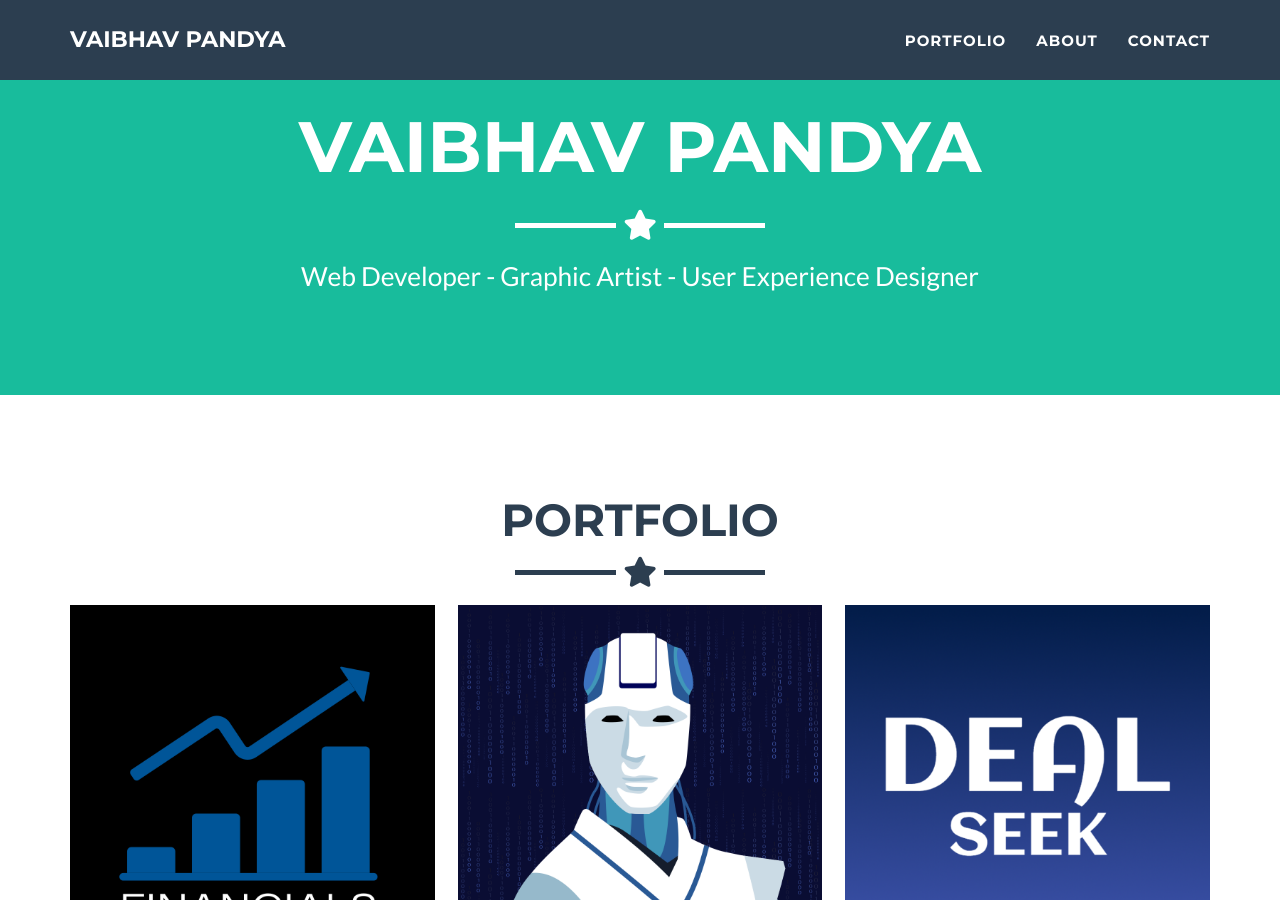
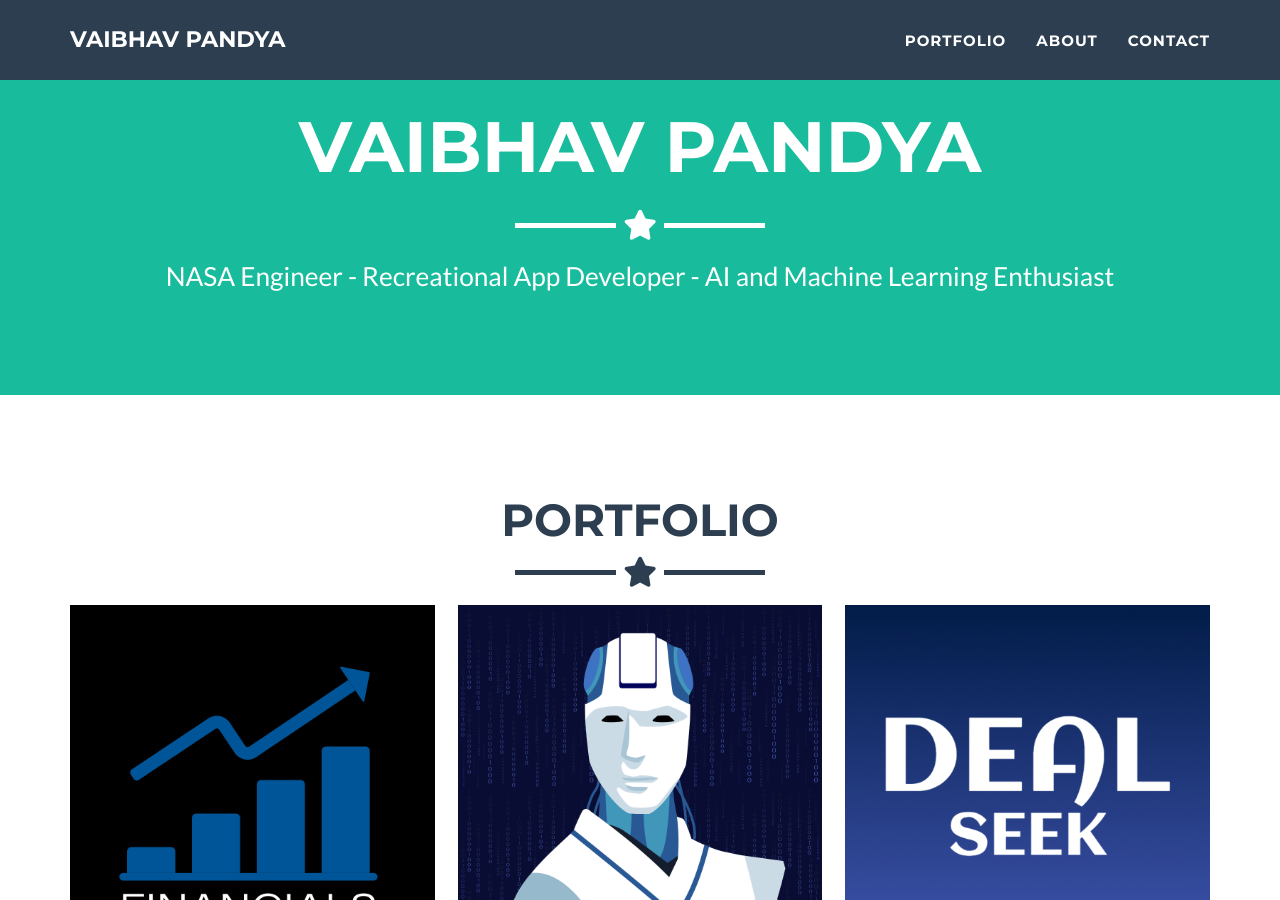
Before and after one commit to pandyav/pandyav.github.io, a Jekyll site: the page built from _posts/2014-07-18-project-1.markdown, in a window 1280 px wide and 900 px high, scrolled down 380 px. Built offline with Jekyll 4.4.1, drawn with Linux system fonts in a browser that asks for light colours.

Commit message:
main pic

```diff
--- a/_config.yml
+++ b/_config.yml
@@ -4,8 +4,9 @@ email: vpan316@gmail.com
 url: https://pandyav.github.io/
 description: "Write an awesome description for your new site here. You can edit this line in _config.yml. It will appear in your document head meta (for Google search results) and in your feed.xml site description."
 keywords: "your keywords, separated by commas"
-skills: "Web Developer - Graphic Artist - User Experience Designer"
+skills: "NASA Engineer - Recreational App Developer - AI and Machine Learning Enthusiast"
 meta_author: Pandya Vaibhav
+short_title: Vaib Pandya
 
 # Google webmaster tools
 google_verify:
--- a/_includes/head.html
+++ b/_includes/head.html
@@ -1,7 +1,7 @@
 <head>
   <meta charset="utf-8">
   <meta http-equiv="X-UA-Compatible" content="IE=edge">
-  <title>{{ site.title }}</title>
+  <title>{{ site.short_title }}</title>
   <meta name="viewport" content="width=device-width">
   <meta name="description" content="{{ site.description }}">
   <meta name="keywords" content="{{ site.keywords }}" />
```
